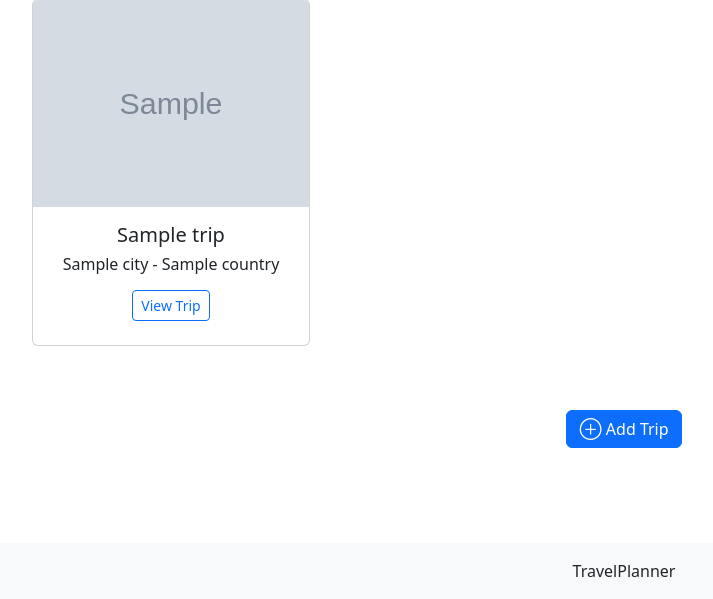
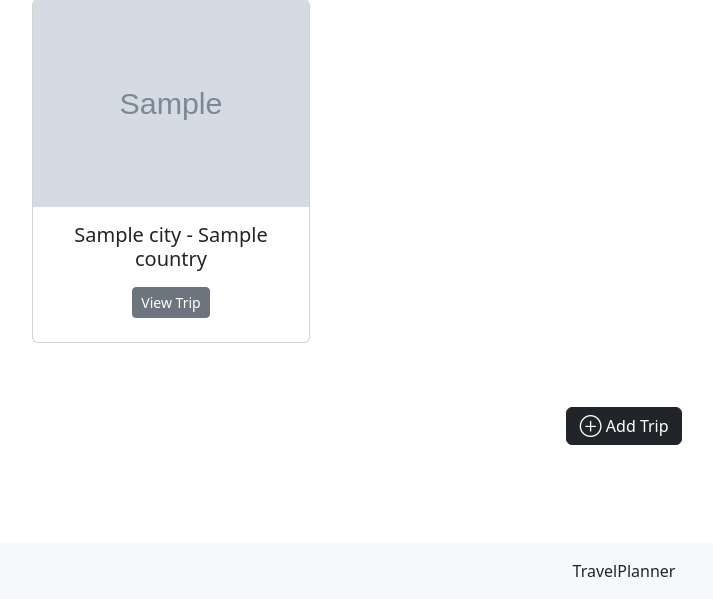
Before and after one commit to aifontao/TralvelPlanner, a Flask app: template templates/index.html in a window 1280 px wide. Shown: the part 201-800 px from the top of the page, without its empty margins (16-729 px from the left). Run offline with Flask 3, Linux system fonts and the light colour scheme; the template is opened without the code that fills it: most values are stand-ins (such as "Sample title", 1, 10 or a date in 2020); grey boxes marked "Sample" are stand-in pictures; some libraries are stand-ins or nearby versions.

Commit message:
Styled index.html

```diff
--- a/templates/index.html
+++ b/templates/index.html
@@ -15,17 +15,14 @@
                 <img src="{{ trip.image_url }}" class="card-img-top" alt="Image of {{ trip.city }}">
                 {% endif %}
                 <div class="card-body">
-                    {% if trip.name %}
-                    <h5 class="card-title">{{ trip.name }}</h5>
-                    {% endif %}
-                    <h6 class="card-text">{{ trip.city }} - {{ trip.country }}</h6>
-                    <a href="/trip/{{ trip.id }}" class="btn btn-outline-primary btn-sm m-2">View Trip</a>
+                    <h5 class="card-text">{{ trip.city }} - {{ trip.country }}</h5>
+                    <a href="/trip/{{ trip.id }}" class="btn btn-secondary btn-sm m-2">View Trip</a>
                 </div>
             </div>
         </div>
         {% endfor %}
     </div>
 
-    <a class="btn btn-primary mb-5" href="/add">⊕ Add Trip</a>
+    <a class="btn btn-dark mb-5" href="/add">⊕ Add Trip</a>
 
 {% endblock %}
```
